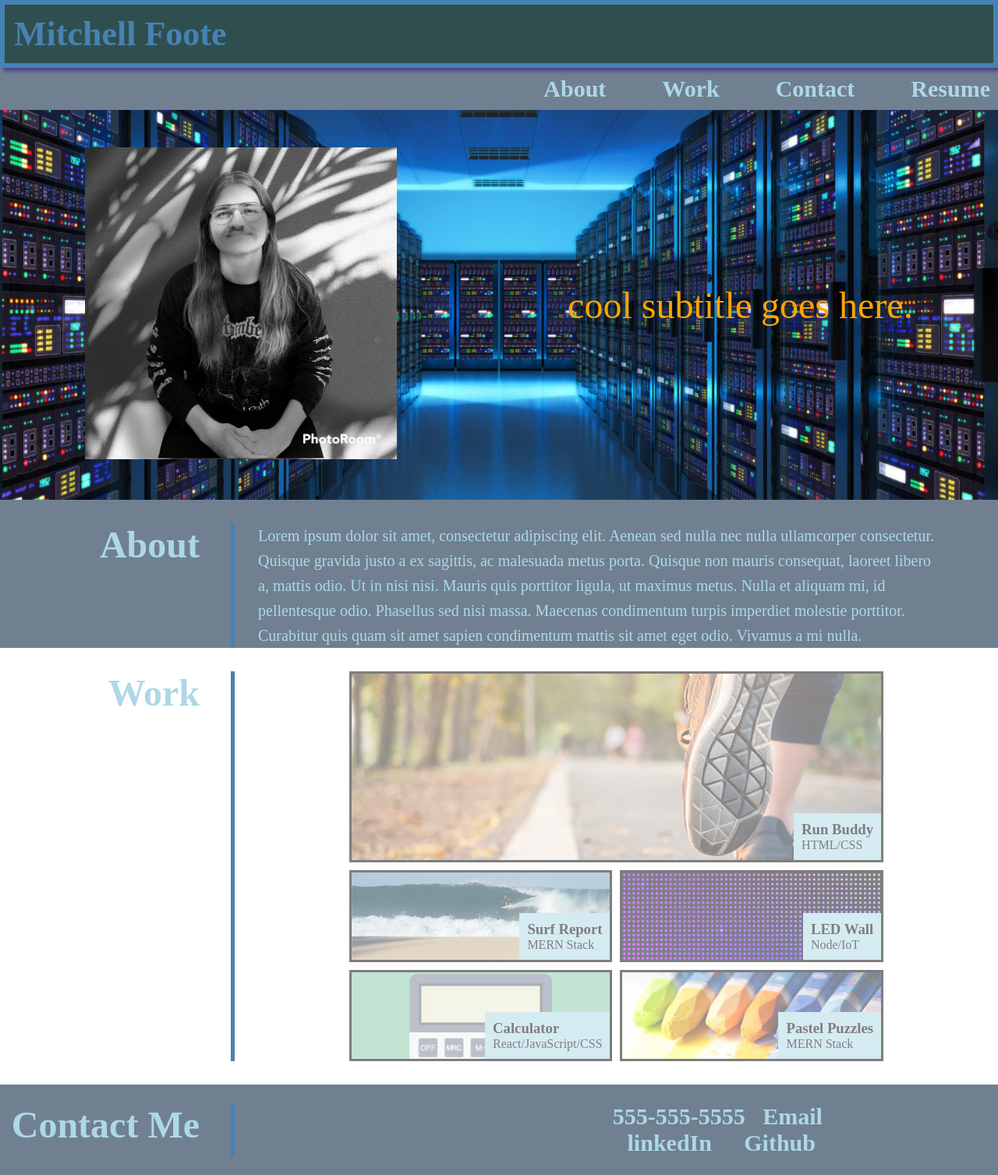
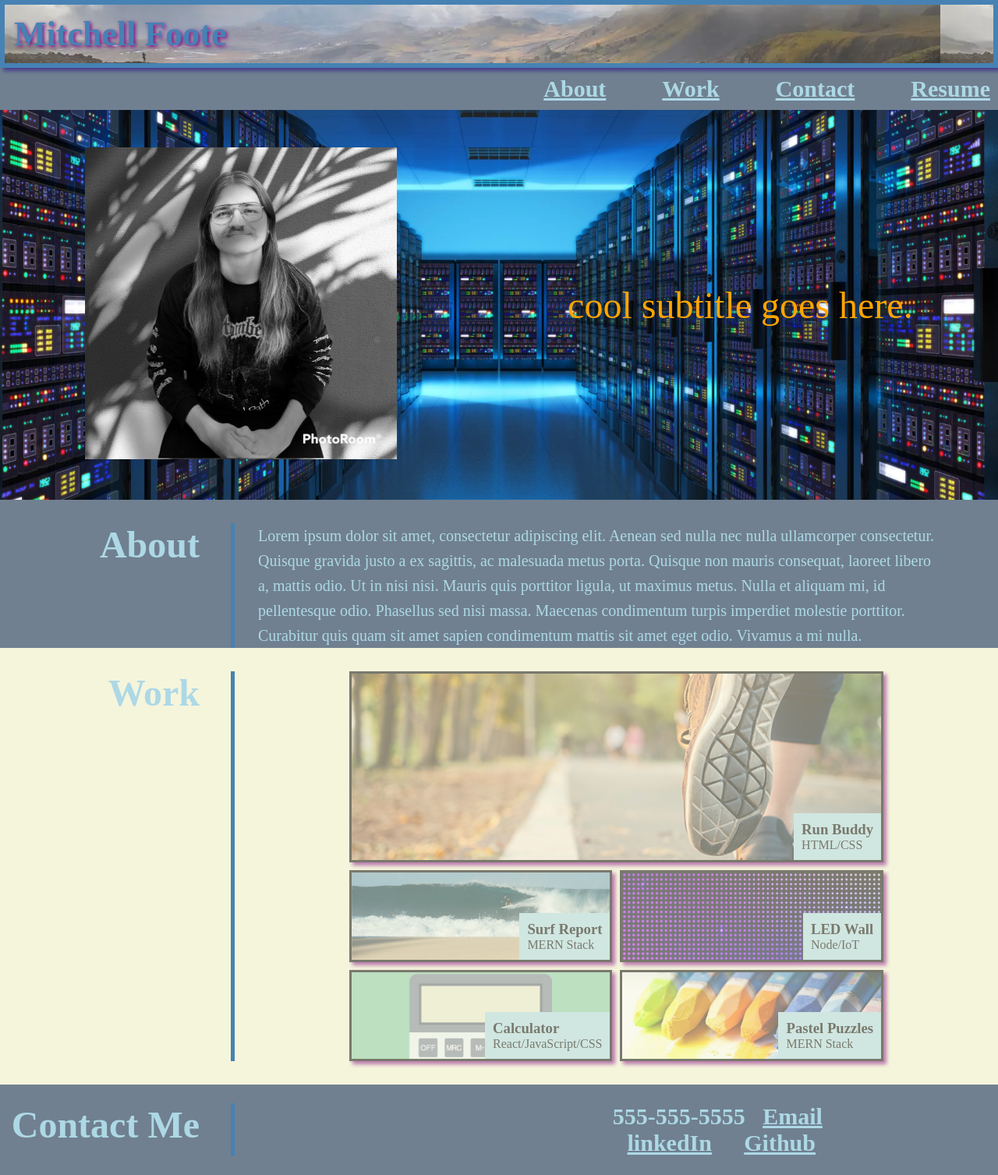
Before and after one commit to mcfoote/my-professional-portfolio-using-html-css, a plain HTML site: page index.html in a window 1280 px wide. Shown: the whole page at 78% size. Drawn offline with Linux system fonts and the light colour scheme.

Commit message:
Final Touches.

```diff
--- a/assets/css/style.css
+++ b/assets/css/style.css
@@ -1,7 +1,7 @@
 /*Set base color scheme */
 :root {
     --primary: lightblue;
-    --secondary: white;
+    --secondary: beige;
     --accent: steelblue;
 }
 
@@ -26,9 +26,10 @@ header h1 {
     font-size: 44px;
     font-weight: bold;
     border: 6px solid var(--accent);
+    text-shadow: 2px 2px 5px purple;
     padding: 12px;
     color: var(--accent);
-    background-color: darkslategray;
+    background-image: url("../images/landscape.webp");
 }
 
 header a {
@@ -48,6 +49,7 @@ header nav {
 }
 
 header nav ul li {
+    text-decoration: underline;
     font-size: 30px;
     font-weight: bold;
 }
@@ -64,8 +66,8 @@ header nav ul li a {
 header nav ul li a:hover {
     background: var(--accent);
     color: var(--primary);
-    border-radius: 15px;
-    opacity: 50%;
+    border-radius: 20px;
+    opacity: 70%;
 }
 
 /*Cover and splash photo formatting */
@@ -87,8 +89,8 @@ header nav ul li a:hover {
     color: orange;
     font-size: 40px;
     display: flex;
-    justify-content: end;
-    text-align: right;
+    justify-content: start;
+    text-align: left;
 }
 
 .hero .coolSubtitle #subtitleText {
@@ -156,6 +158,7 @@ header nav ul li a:hover {
     text-decoration: none;
     background-size: cover;
     background-position: center;
+    box-shadow: 4px 4px 5px purple;
     opacity: 0.5;
     border: solid;
     color: black;
@@ -164,6 +167,7 @@ header nav ul li a:hover {
 
 .project:hover {
     opacity: 1.0;
+    box-shadow: 4px 4px 5px gold;
 }
 
 /*Link background images to boxes */
@@ -237,10 +241,10 @@ footer ul li {
 }
 
 footer ul li a {
-    text-decoration: none;
+    font-weight: italic;
+    text-decoration: underline;
     color: var(--primary);
     padding: 10px;
-    font-weight: bold;
 }
 
 footer ul li a:hover {
```
Also changed, not shown: assets/images/landscape.webp (added).
